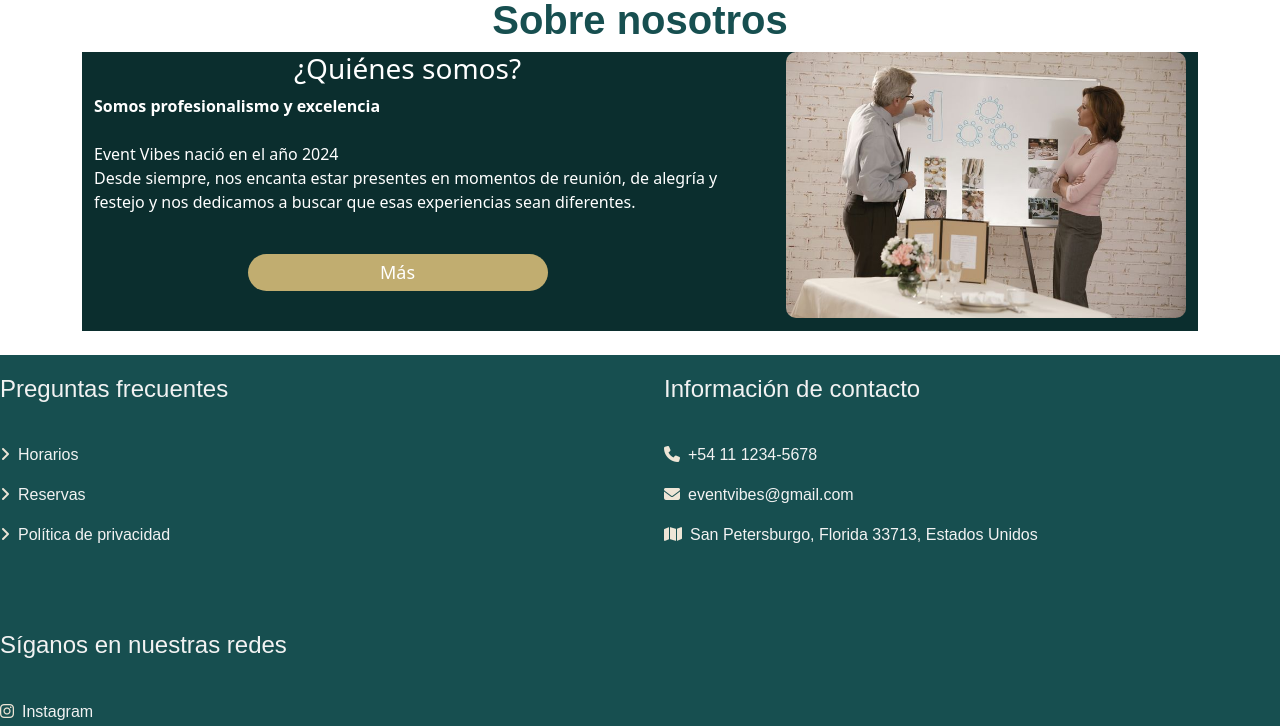
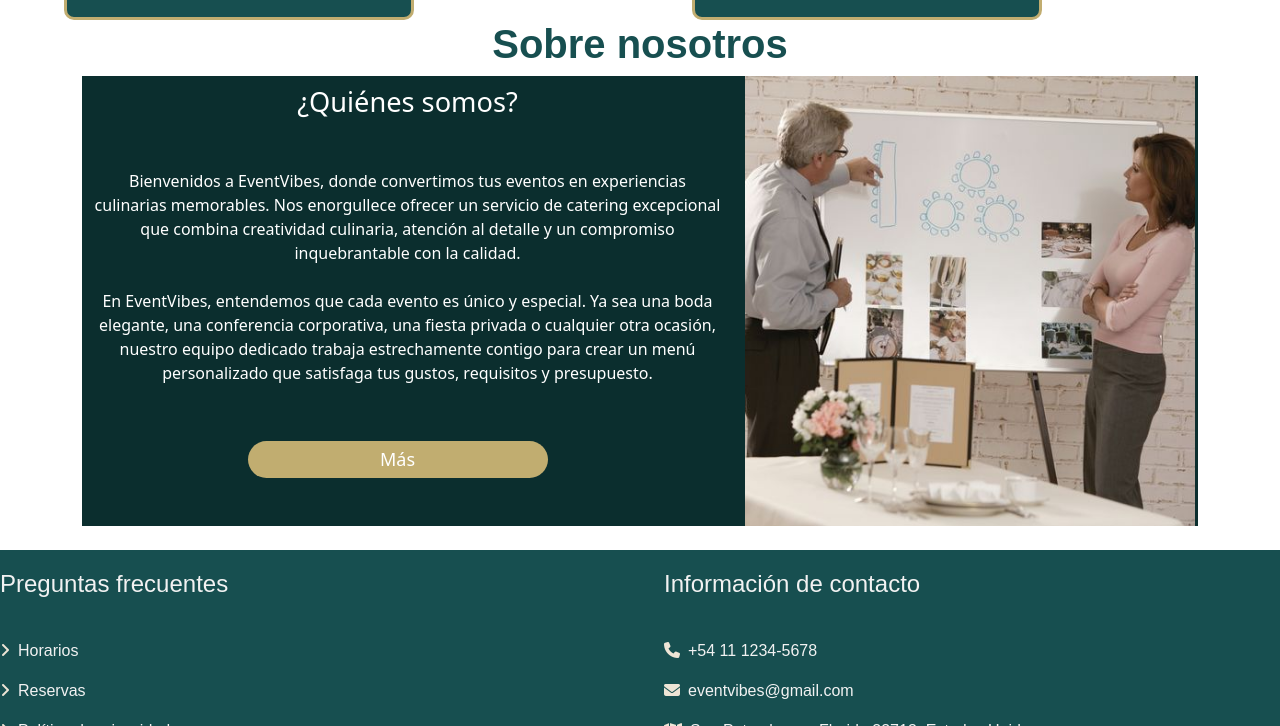
Before and after one commit to adru75/Proyecto-EventVibes, a plain HTML site: page index.html in a window 1280 px wide. Shown: the part 1820-2546 px from the top of the page. Drawn offline with nearby package versions, Linux system fonts and the light colour scheme; a web font is replaced by a local one.

Commit message:
inicio parte sobre nosotros
falta que la imagen quede bien

```diff
--- a/index.html
+++ b/index.html
@@ -169,15 +169,21 @@
                     <div class="col-lg-7 col-md-9 col-sm-10">
                         <h3 class="titulo-cont text-white text-center">¿Quiénes somos?</h3>
                         <p>
-                            <strong>Somos profesionalismo y excelencia</strong><br><br>
-                            Event Vibes nació en el año 2024<br> Desde siempre, nos encanta estar presentes en momentos de reunión,
-                            de alegría y festejo y nos dedicamos a buscar que esas experiencias sean diferentes.<br><br>
+                            Bienvenidos a EventVibes, donde convertimos tus eventos en experiencias
+                            culinarias memorables. Nos enorgullece ofrecer un servicio de catering excepcional que
+                            combina creatividad culinaria, atención al detalle y un compromiso inquebrantable con la
+                            calidad. <br><br>
+
+                            En EventVibes, entendemos que cada evento es único y especial. Ya sea una boda
+                            elegante, una conferencia corporativa, una fiesta privada o cualquier otra ocasión, nuestro
+                            equipo dedicado trabaja estrechamente contigo para crear un menú personalizado que satisfaga
+                            tus gustos, requisitos y presupuesto.
                         </p>
                             <div class="contacto text-center">
                                 <a class="btn" href="nosotros.html" role="button" id="btn-contactanos">Más</a>
                             </div>
                     </div>
-                    <div class="col-lg-5 col-md-3 col-sm-2 text-end">
+                    <div class=" col-md-3 col-sm-2 text-end">
                         <img src="./img/sobrenosotros.jpeg" class="img" alt="Imagen" id="img-cont">
                     </div>
                 </div>
--- a/style/inicio.css
+++ b/style/inicio.css
@@ -55,6 +55,8 @@ h2{
 .cards {
   display: flex;
   justify-content: space-between;
+  margin-left: 10%;
+  margin-right: 10%
 }
 
 .card {
@@ -88,13 +90,25 @@ img.inicio-banner {
   font-size: 20px;
 }
 
+.container h3{
+  font-size: 1.7em;
+  margin-top: 10px;
+}
+
+.container p{
+  font-size: 1em;
+  text-align: center;
+  margin-top: 8%;
+}
 
 #img-cont{
-  width: 400px;
-  border-radius: 10px;
+  object-fit: cover;
+  width: 450px;
+  height: 450px;
 }
 
 #btn-contactanos {
+  margin-top: 40px;
   background-color: #C1AD70;
   color: #fff;
   padding: 5px 30px;
```
Also changed, not shown: contacto.html (+1 -1 lines), eventos.html (+1 -1 lines), galeria.html (+1 -1 lines), gastronomia.html (+1 -1 lines), nosotros.html (+2 -1 lines).
